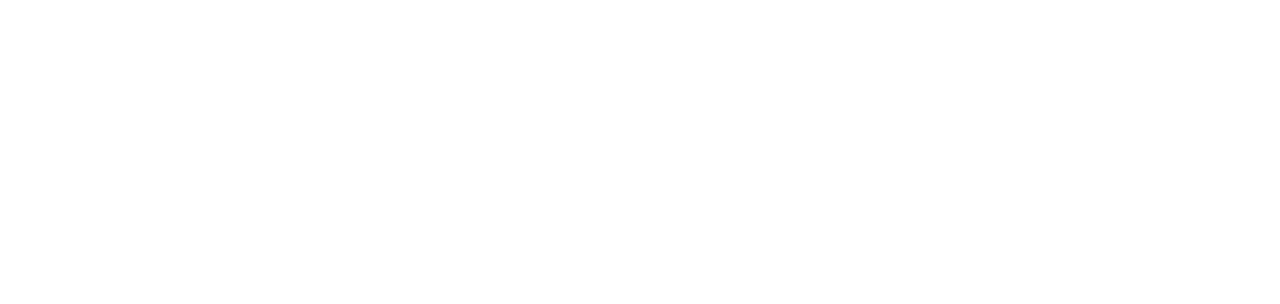
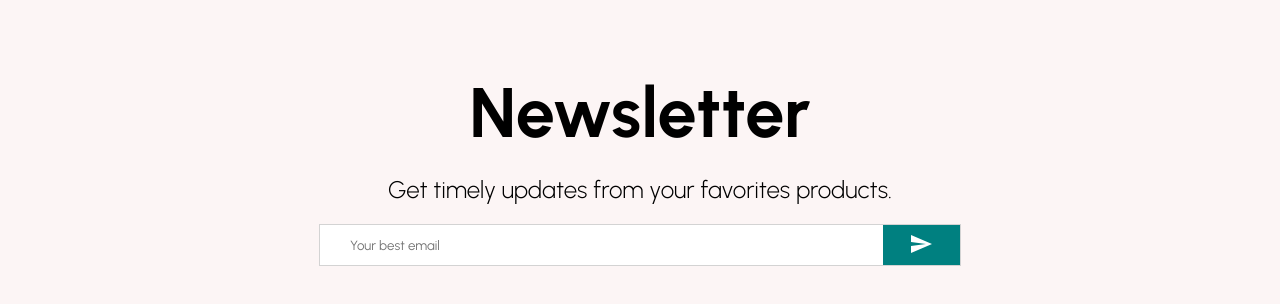
Before and after one commit to eulazzo/eNygma_ecommerce, a React (Create React App) app in the folder client/: page / in a window 1280 px wide. Shown: the part 2328-2632 px from the top of the page. Before the commit the page ends 2256 px from the top, so only its background shows below. Built offline with nearby package versions, Linux system fonts and the light colour scheme.

Commit message:
newsletter component design

```diff
--- /dev/null
+++ b/client/src/components/Newsletter.jsx
@@ -0,0 +1,61 @@
+import { Send } from "@material-ui/icons";
+import styled from "styled-components";
+
+const Container = styled.div`
+  height: 60vh;
+  background-color: #fcf5f5;
+  display: flex;
+  align-items: center;
+  justify-content: center;
+  flex-direction: column;
+`;
+const Tittle = styled.h1`
+  font-size: 70px;
+  margin-bottom: 20px;
+`;
+const Description = styled.p`
+  font-size: 24px;
+  font-weight: 300;
+  margin-bottom: 20px;
+`;
+const InputContainer = styled.div`
+  display: flex;
+  align-items: center;
+  justify-content: center;
+  width: 50%;
+  height: 40px;
+  background-color: #fff;
+  border: 0.7px solid lightgray;
+`;
+const Input = styled.input`
+  border: none;
+  outline: none;
+  padding: 10px;
+  flex: 8;
+  margin-left: 20px;
+`;
+const Button = styled.button`
+  border: none;
+  height: 100%;
+  flex: 1;
+  background-color: teal;
+  color: #fff;
+  cursor: pointer;
+`;
+
+export const Newsletter = () => {
+  return (
+    <Container>
+      <Tittle>Newsletter</Tittle>
+      <Description>
+        Get timely updates from your favorites products.
+      </Description>
+      <InputContainer>
+        <Input placeholder="Your best email" />
+        <Button>
+          <Send />
+        </Button>
+      </InputContainer>
+    </Container>
+  );
+};
--- a/client/src/pages/Home.jsx
+++ b/client/src/pages/Home.jsx
@@ -1,10 +1,10 @@
-
-import React from 'react'
-import { Announcement } from '../components/Announcement'
-import { Categories } from '../components/Categories'
-import { Header } from '../components/Header'
-import { Products } from '../components/Products'
-import { Slider } from '../components/Slider'
+import React from "react";
+import { Announcement } from "../components/Announcement";
+import { Categories } from "../components/Categories";
+import { Header } from "../components/Header";
+import { Newsletter } from "../components/Newsletter";
+import { Products } from "../components/Products";
+import { Slider } from "../components/Slider";
 
 export const Home = () => {
   return (
@@ -13,7 +13,8 @@
       <Header />
       <Slider />
       <Categories />
-      <Products/>
+      <Products />
+      <Newsletter />
     </div>
-  )
-}
+  );
+};
```
